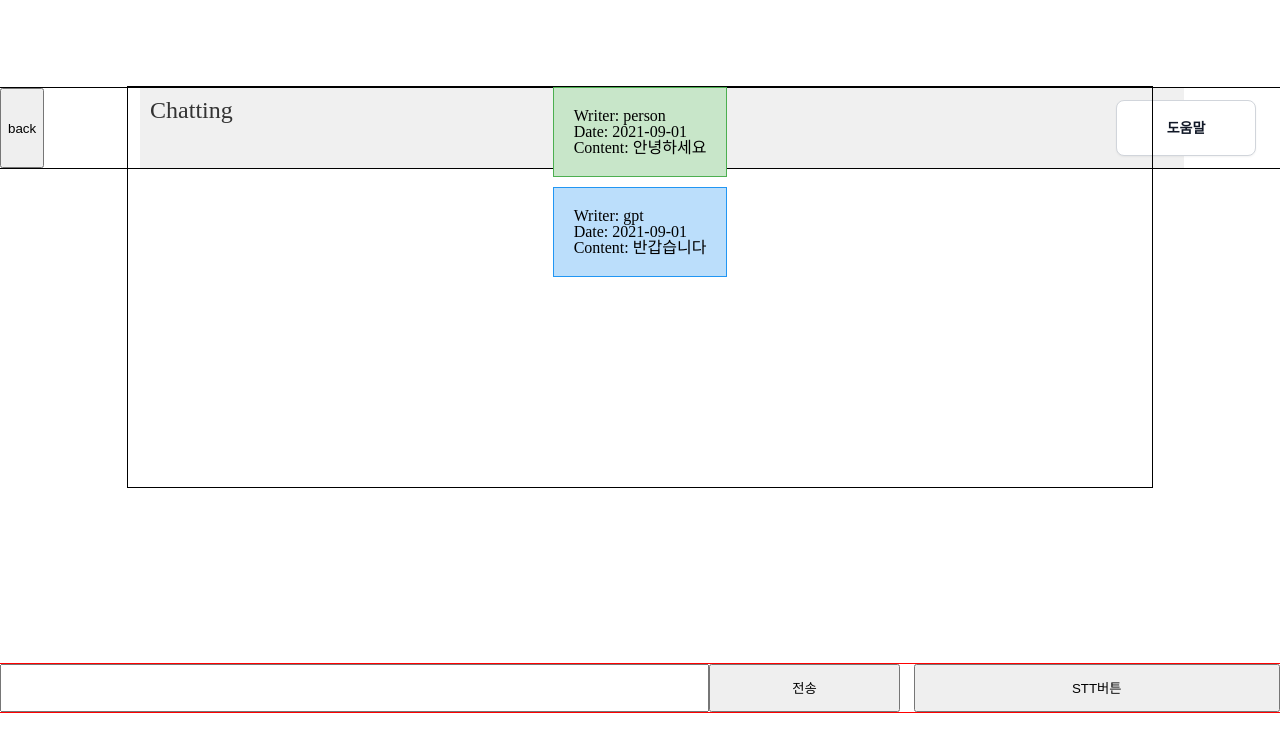
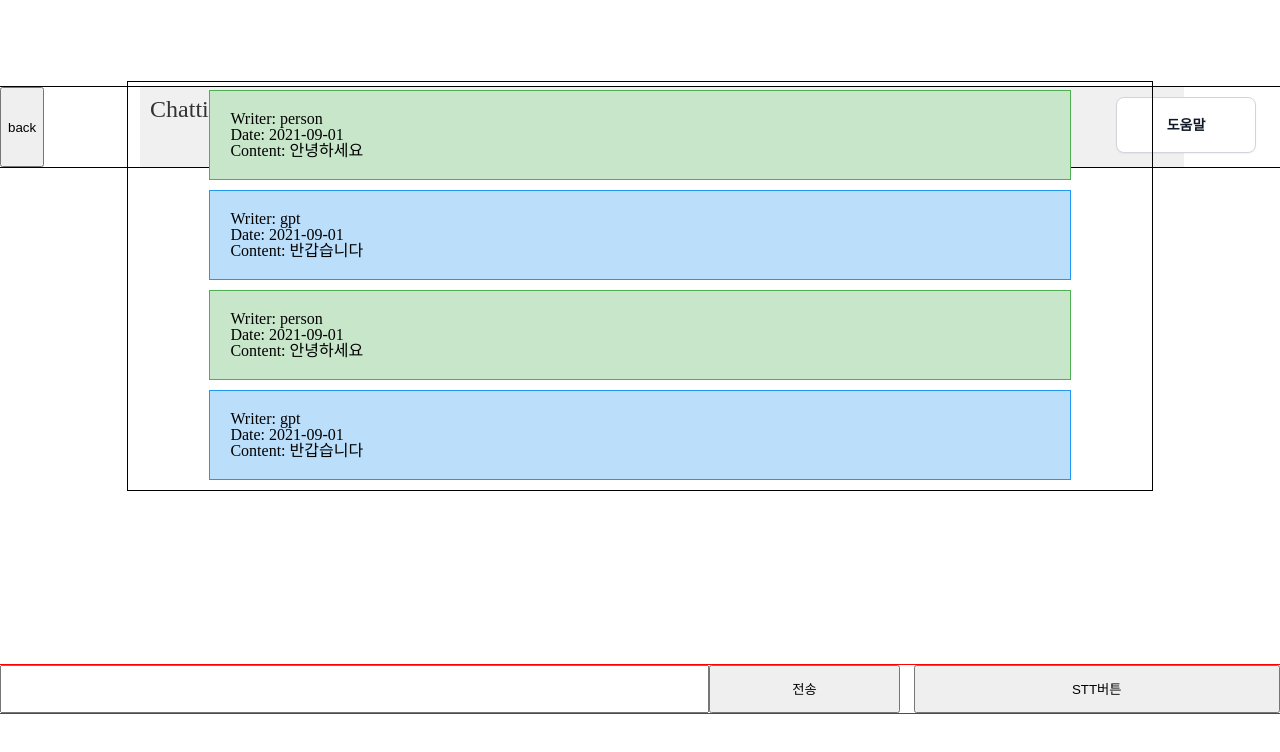
Before and after one commit to CWDll/Mearing, a React (Create React App) app: page /chatbot in a window 1280 px wide. Shown: the top 752 px of the page. Built offline with nearby package versions, Linux system fonts and the light colour scheme.

Commit message:
[Test] 채팅 목록 생성 테스트

```diff
--- a/src/components/ChatbotMsgBox.tsx
+++ b/src/components/ChatbotMsgBox.tsx
@@ -6,23 +6,24 @@ interface ChatbotMsgBox {
   date: string;
   content: string;
 }
+interface ChatbotMsgBoxProps extends ChatbotMsgBox {
+  writer: "person" | "gpt";
+}
 
 // 스타일을 조건부로 적용하는 함수
 const messageBoxStyle = css<{ writer: "person" | "gpt" }>`
-  padding: 20px;
-  margin-bottom: 10px;
   border: 1px solid
     ${({ writer }) => (writer === "person" ? "#4CAF50" : "#2196F3")};
   background-color: ${({ writer }) =>
     writer === "person" ? "#C8E6C9" : "#BBDEFB"};
 `;
 
-interface ChatbotMsgBoxProps extends ChatbotMsgBox {
-  writer: "person" | "gpt";
-}
-
 const ContentBoxWrapper = styled.div<{ writer: "person" | "gpt" | any }>`
   ${messageBoxStyle}
+  width: 80%;
+  height: 100%;
+  padding: 20px;
+  margin-bottom: 10px;
 `;
 
 const ChatbotMsgBox: React.FC<ChatbotMsgBoxProps> = (props) => {
--- a/src/pages/ChatbotPage/ChatbotPage.tsx
+++ b/src/pages/ChatbotPage/ChatbotPage.tsx
@@ -23,8 +23,20 @@ const ChatbotPage: React.FC = () => {
       </S.Header>
       <HelpModal />
       <S.ChatMsgContainer>
-        <ChatbotMsgBox writer="person" date="2021-09-01" content="안녕하세요" />
-        <ChatbotMsgBox writer="gpt" date="2021-09-01" content="반갑습니다" />
+        {Array.from({ length: 5 }).map((_, index) => (
+          <React.Fragment key={index}>
+            <ChatbotMsgBox
+              writer="person"
+              date="2021-09-01"
+              content="안녕하세요"
+            />
+            <ChatbotMsgBox
+              writer="gpt"
+              date="2021-09-01"
+              content="반갑습니다"
+            />
+          </React.Fragment>
+        ))}
       </S.ChatMsgContainer>
       <S.UsetActionContainer>
         <S.MsgInput type="text" />
--- a/src/pages/ChatbotPage/style.tsx
+++ b/src/pages/ChatbotPage/style.tsx
@@ -24,6 +24,8 @@ export const ChatMsgContainer = styled.div`
   width: 80%;
   height: 25em;
   border: 1px solid black;
+  padding-top: 0.5em;
+  overflow-y: scroll;
 `;
 
 export const UsetActionContainer = styled.div`
```
